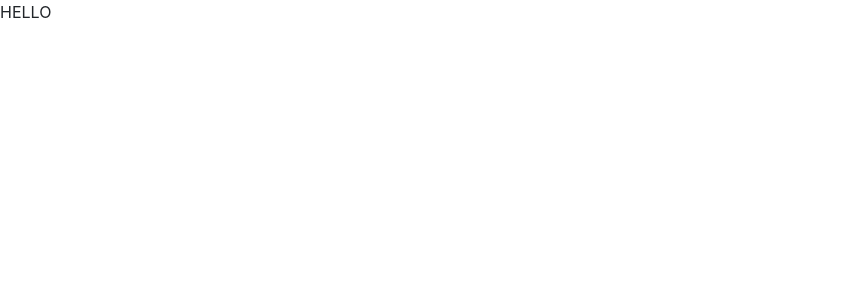
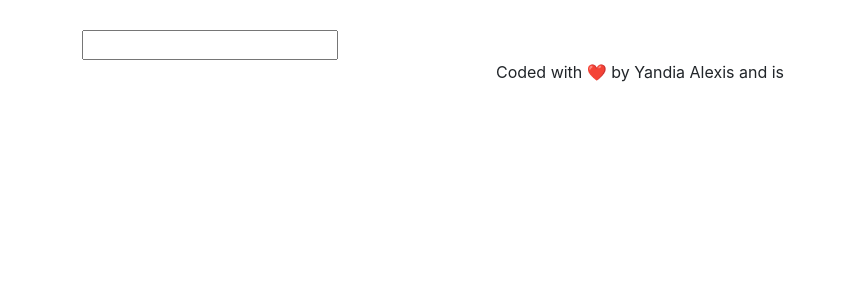
Before and after one commit to yand160/dictionary-project, a React (Create React App) app: page / in a window 1280 px wide. Shown: the top 300 px of the page, without its empty margins (0-846 px from the left). Built offline with nearby package versions, Linux system fonts and the light colour scheme.

Commit message:
setup search engine

```diff
--- a/src/App.css
+++ b/src/App.css
@@ -0,0 +1,8 @@
+.App-header {
+  margin: 30px 0;
+}
+
+.App-Footer {
+  text-align: center;
+  margin: 30px 0;
+}
--- a/src/App.js
+++ b/src/App.js
@@ -1,12 +1,18 @@
 import "./App.css";
+import Dictionary from "./Dictionary";
 
-function App() {
+export default function App() {
   return (
     <div className="App">
-      <header className="App-header"></header>
-      HELLO
+      <div className="container">
+        <header className="App-header"></header>
+        <main>
+          <Dictionary />
+        </main>
+        <footer className="text-center">
+          Coded with ❤️ by Yandia Alexis and is {" "}
+        </footer>
+      </div>
     </div>
   );
 }
-
-export default App;
--- /dev/null
+++ b/src/Dictionary.css
@@ -0,0 +1,2 @@
+.Dictionary {
+}
--- /dev/null
+++ b/src/Dictionary.js
@@ -0,0 +1,22 @@
+import React, { useState } from "react";
+import "./Dictionary.css";
+
+export default function Dictionary() {
+  let [keyword, setKeyword] = useState("");
+  function search(event) {
+    event.preventDefault();
+    alert(`Searching for ${keyword}`);
+  }
+
+  function handleKeywordChange(event) {
+    setKeyword(event.target.value);
+  }
+
+  return (
+    <div className="Dictionary">
+      <form onSubmit={search}>
+        <input type="search" onChange={handleKeywordChange} />
+      </form>
+    </div>
+  );
+}
```
